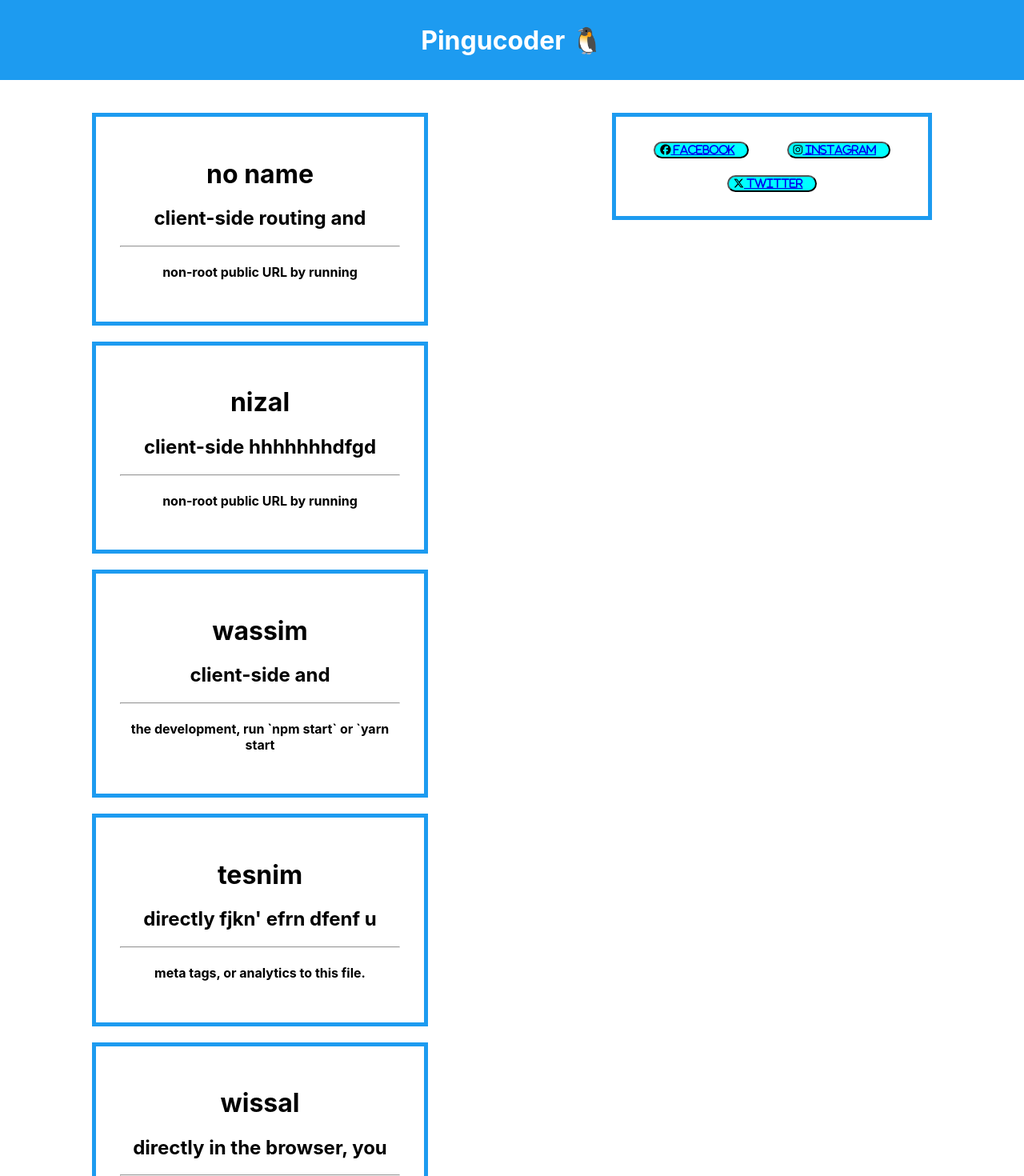
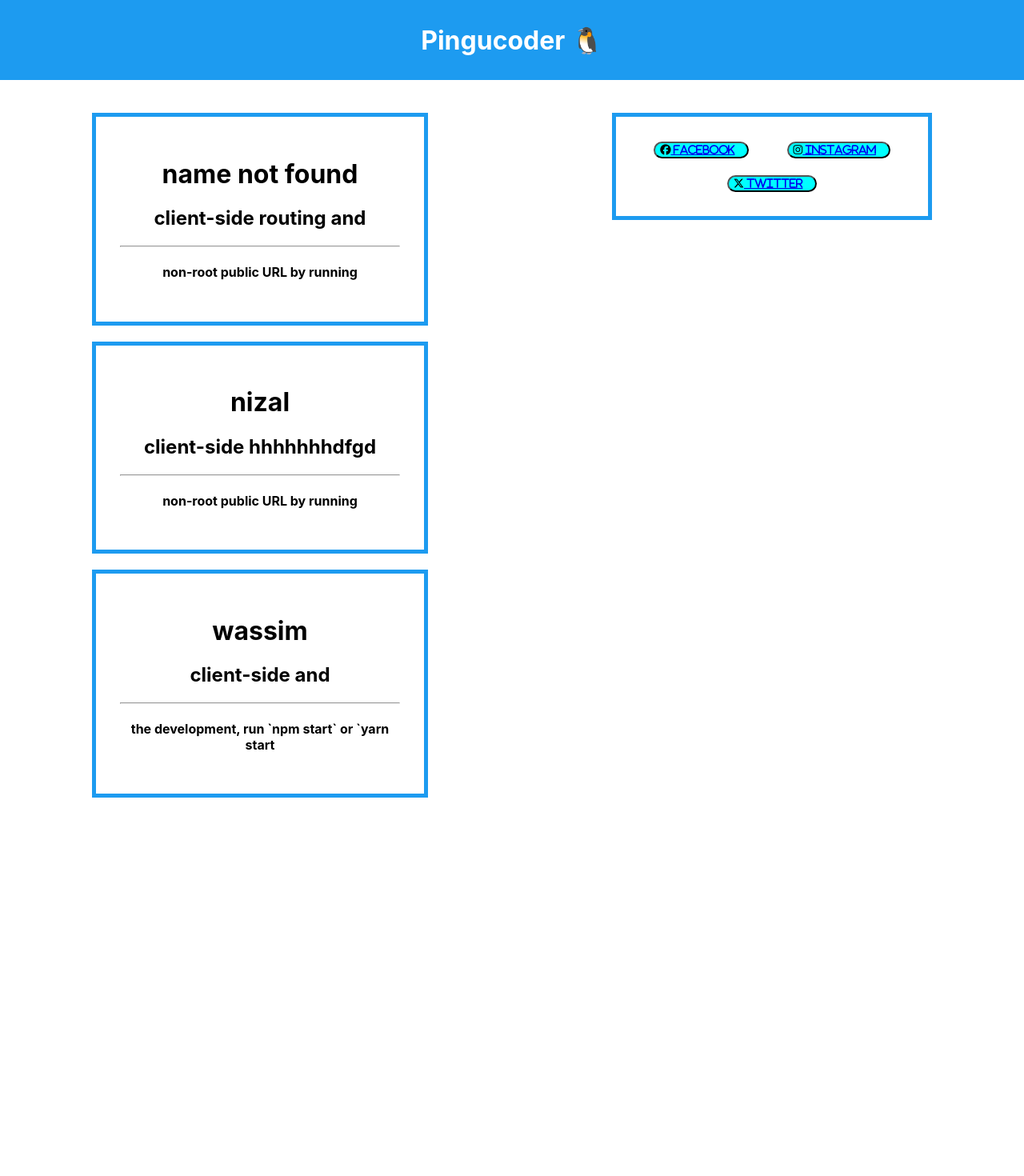
Before and after one commit to Hamdiabdallah/react, a React (Create React App) app: page / in a window 1280 px wide. Shown: the top 1470 px of the page at 80% size. After the commit the page ends 1017 px from the top, so only its background shows below. Built offline with nearby package versions, Linux system fonts and the light colour scheme.

Commit message:
update project with liste method

```diff
--- a/src/App.js
+++ b/src/App.js
@@ -4,6 +4,22 @@ import Products from './components/Products.jsx'
 import './App.css';
 // eslint-disable-next-line no-unused-vars
 import Nextproduct  from './components/nextProduct.jsx'
+const listeTest = [
+  {id : 1 , content1 :"client-side routing and" ,content2 :"non-root public URL by running" },
+  {id : 1 , name : "nizal", content1 :"client-side hhhhhhhdfgd" , content2 : "non-root public URL by running" },
+  {id : 1 , name : "wassim" ,content1 : "client-side and" ,content2 : "the development, run `npm start` or `yarn start" }
+]
+const MyListeTeste = listeTest.map((liss) => {
+  return (<Products content1 = {liss.content1} content2 = {liss.content2} name = {liss.name} /> )
+})
+const myButton = [
+  {a : <i class="fab fa-facebook"><a href="https://www.facebook.com/"> facebook</a></i>},
+  { a : <i class="fab fa-instagram"><a href="https://www.instagram.com/"> instagram</a></i> },
+  { a :<i class="fab fa-x-twitter"><a href="https://www.twitter.com/"> twitter</a></i> }
+]
+const ButtonList = myButton.map((but) => {
+  return (<Nextproduct> {but.a}</Nextproduct> )
+})
 function App() {
   return (
     <>
@@ -12,23 +28,10 @@ function App() {
     </div>
     <div className='dsplay'>
       <div style={{ height: '100%'}} >
-        <Products  content1="client-side routing and" content2="non-root public URL by running"/>
-        <Products name="nizal" content1="client-side hhhhhhhdfgd" content2="non-root public URL by running"/>
-        <Products name="wassim" content1="client-side and" content2="the development, run `npm start` or `yarn start"/>
-        <Products name="tesnim" content1="directly fjkn' efrn dfenf u" content2="meta tags, or analytics to this file."/>
-        <Products name="wissal" content1="directly in the browser, you" content2="step will place the bundled scripts"/>
+        {MyListeTeste}
       </div>
       <div style={{ height: '100%'}} className={'secondProduct'}>
-        <Nextproduct>
-        <i class="fa-brands fa-facebook"><a href="https://www.facebook.com/"> facebook</a></i>
-
-        </Nextproduct>
-        <Nextproduct>
-        <i class="fa-brands fa-instagram"><a href="https://www.instagram.com/"> instagram</a></i>
-        </Nextproduct>
-        <Nextproduct>
-        <i class="fa-brands fa-x-twitter"><a href="https://www.twitter.com/"> twitter</a></i>
-        </Nextproduct>
+        {ButtonList}
       </div>
     </div>
     </>
--- a/src/components/Products.jsx
+++ b/src/components/Products.jsx
@@ -1,7 +1,7 @@
 import React, { Fragment } from 'react'
 import "./style.css"
 
-function Products  ({name="no name",content1,content2}) {
+function Products  ({name="name not found",content1,content2}) {
 
   return (
     <>
```
